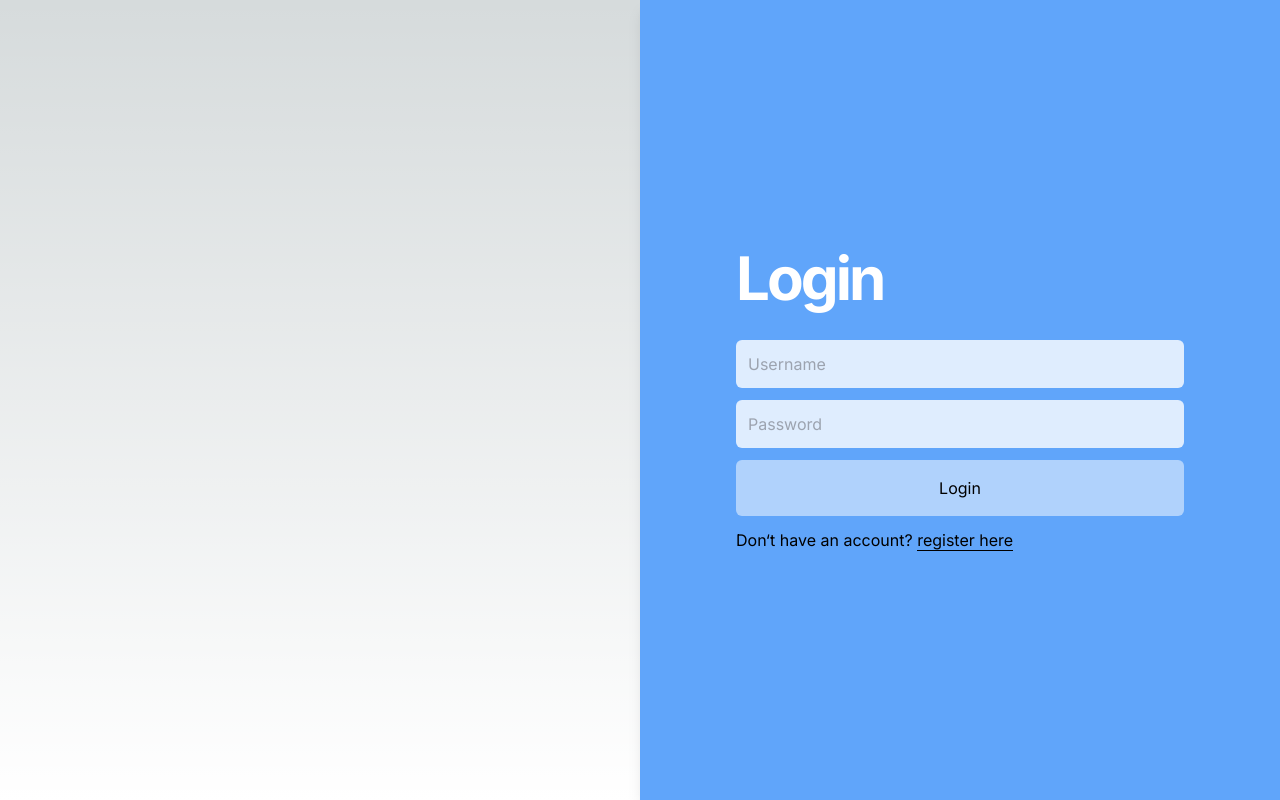
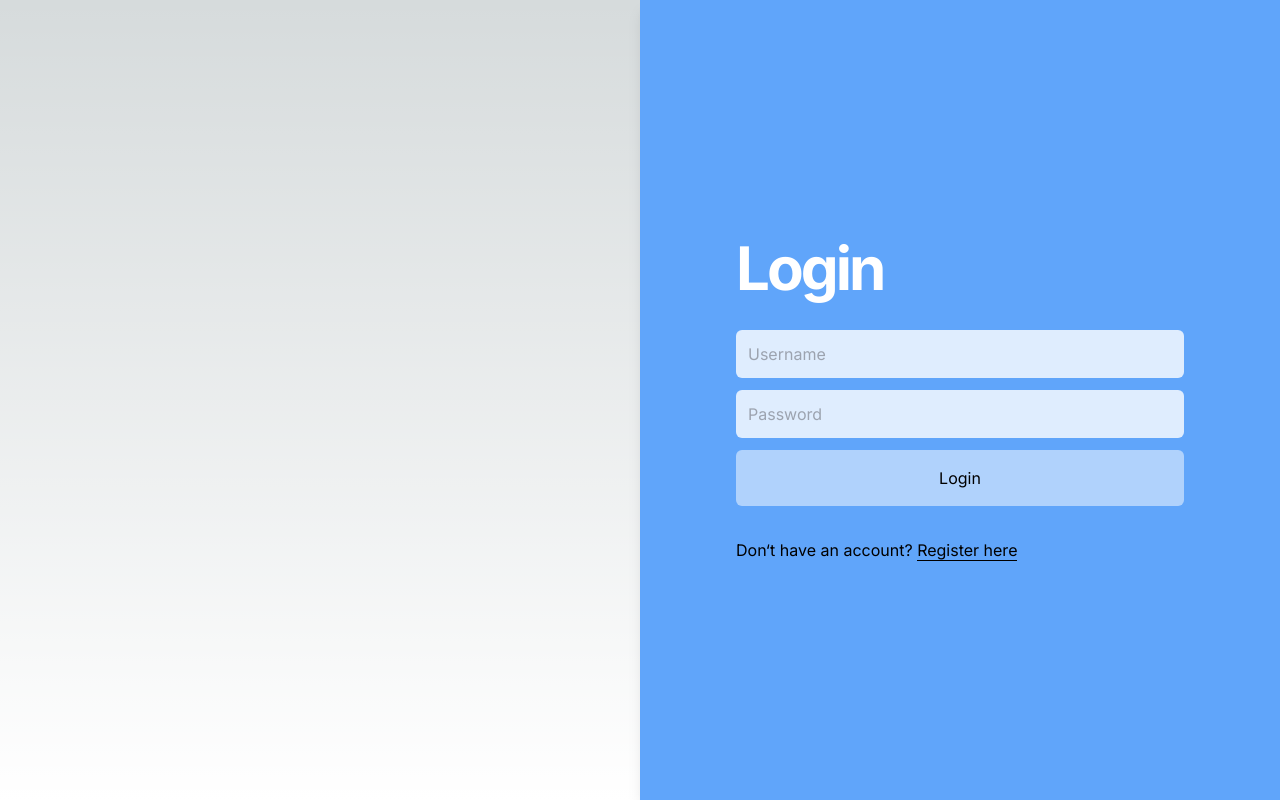
Before and after one commit to edwinfernaldy/lacak-saldo-app, a Next.js app: page / in a window 1280 px wide. Built offline with nearby package versions, Linux system fonts and the light colour scheme.

Commit message:
fix spacing and caps

```diff
--- a/app/_element/login.tsx
+++ b/app/_element/login.tsx
@@ -22,16 +22,17 @@ const LoginSection = () => {
         <input placeholder='Password' className='p-3 rounded-md bg-white/80' />
 
         <Button onClick={() => logIn()}>Login</Button>
+      </div>
+
       <p>
         Don&lsquo;t have an account?{" "}
         <a
           className='border-b border-black cursor-pointer hover:text-white hover:border-white hover:pb-1 transition-all duration-200'
           onClick={() => setType("register")}
         >
-            register here
+          Register here
         </a>
       </p>
-      </div>
     </>
   );
 };
--- a/app/_element/register.tsx
+++ b/app/_element/register.tsx
@@ -33,7 +33,7 @@ const RegisterSection = () => {
         <Button onClick={() => register()}>Login</Button>
       </div>
 
-      <p className='mt-3'>
+      <p>
         Have an account?{" "}
         <a
           className='border-b border-black cursor-pointer hover:text-white hover:border-white hover:pb-1 transition-all duration-200'
```
Lines whose indentation alone changed are shown as unchanged.
